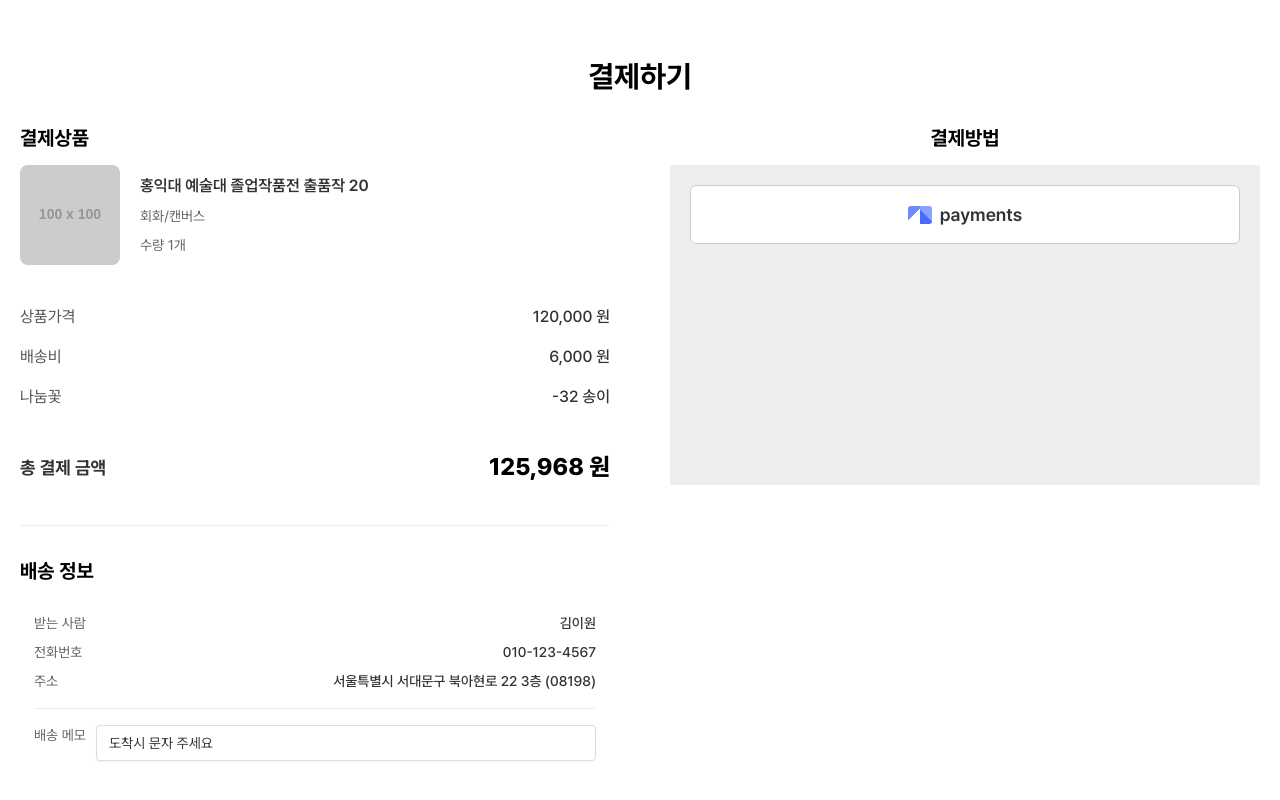
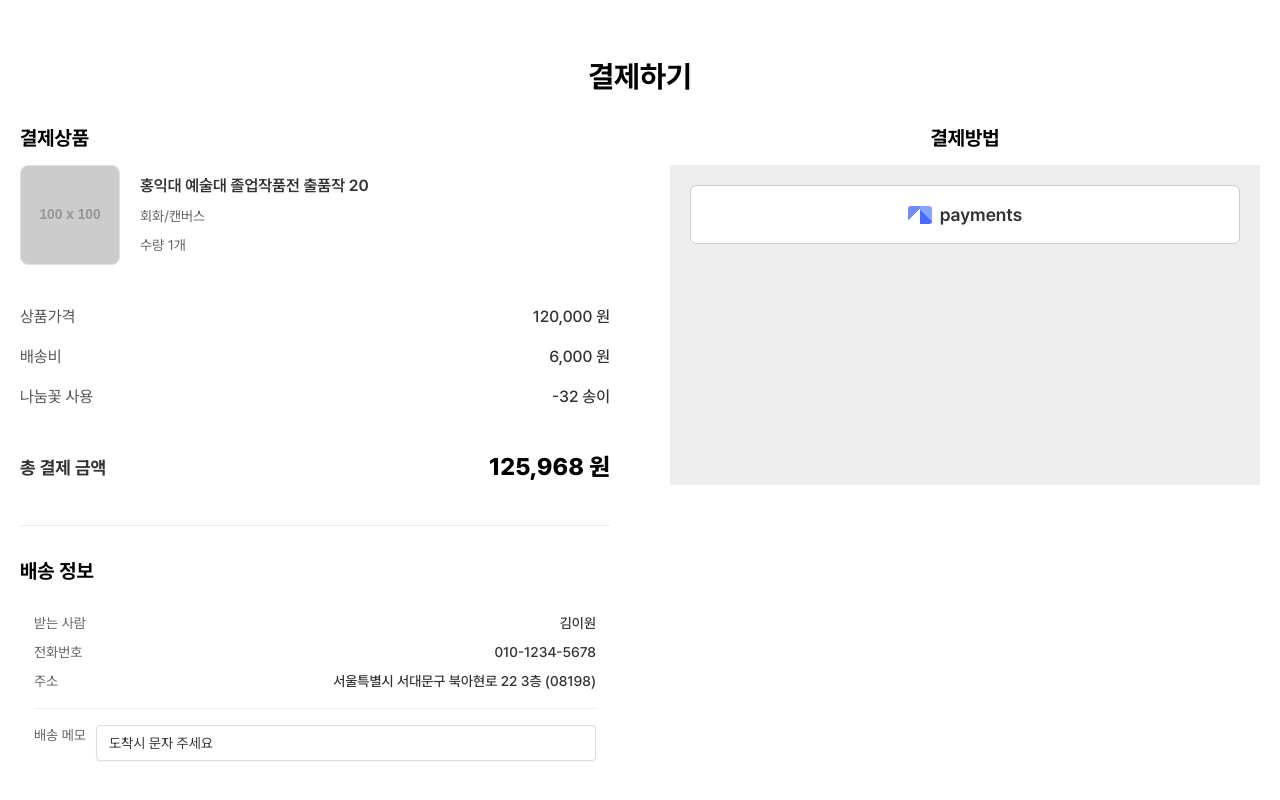
Before and after one commit to blaybus-highlight/Frontend, a Next.js app: page /pay in a window 1280 px wide. Shown: the part 294-1094 px from the top of the page. Built offline with nearby package versions, Linux system fonts and the light colour scheme; no server answers.

Commit message:
refactor : 결제 창에서 상품 이미지, 포인트 적용

```diff
--- a/src/app/(main)/pay/page.tsx
+++ b/src/app/(main)/pay/page.tsx
@@ -78,6 +78,7 @@ const StyleProvider = () => {
       object-fit: cover;
       border-radius: 8px;
       background-color: #f0f0f0;
+      border: 1px solid #e0e0e0;
     }
     .checkoutProductDetails {
       display: flex;
@@ -225,9 +226,21 @@ const formatCurrency = (amount: number) => {
 // --- [리팩토링] 작은 단위의 UI 컴포넌트들 ---
 
 // 1. 주문 상품 정보 컴포넌트
-const OrderSummary: React.FC<{ product: Product }> = ({ product }) => (
+const OrderSummary: React.FC<{ product: Product }> = ({ product }) => {
+  const [imageError, setImageError] = useState(false);
+
+  const handleImageError = () => {
+    setImageError(true);
+  };
+
+  return (
     <div className="checkoutProductInfo">
-    <img src={product.imageUrl} alt={product.name} className="checkoutProductImage" />
+      <img
+        src={imageError ? 'https://via.placeholder.com/100x100?text=이미지' : product.imageUrl}
+        alt={product.name}
+        className="checkoutProductImage"
+        onError={handleImageError}
+      />
       <div className="checkoutProductDetails">
         <p className="checkoutProductName">{product.name}</p>
         <p className="checkoutProductCategory">{product.category}</p>
@@ -235,6 +248,7 @@ const OrderSummary: React.FC<{ product: Product }> = ({ product }) => (
       </div>
     </div>
   );
+};
 
 // 2. 가격 정보 컴포넌트
 const PriceDetails: React.FC<{ productPrice: number, shipping: number, discountAmount: number, total: number }> = ({ productPrice, shipping, discountAmount, total }) => {
@@ -250,7 +264,7 @@ const PriceDetails: React.FC<{ productPrice: number, shipping: number, discountA
           <dd>{formatCurrency(shipping)}</dd>
         </div>
         <div className="checkoutPriceItem">
-          <dt>나눔꽃</dt>
+          <dt>나눔꽃 사용</dt>
           <dd>-{discountAmount} 송이</dd>
         </div>
       </dl>
@@ -369,6 +383,7 @@ const ShippingInfo: React.FC<{
 // --- [리팩토링] 메인 컴포넌트 ---
 
 const CheckoutPage: React.FC = () => {
+
   const router = useRouter();
   const searchParams = useSearchParams();
   const [productData, setProductData] = useState(defaultProductData);
@@ -381,7 +396,7 @@ const CheckoutPage: React.FC = () => {
   // 배송 정보 상태 관리
   const [shippingData, setShippingData] = React.useState({
     name: '김이원',
-    phone: '010-123-4567',
+    phone: '010-1234-5678',
     address: '서울특별시 서대문구 북아현로 22 3층',
     zipCode: '08198',
     memo: '도착시 문자 주세요'
@@ -389,7 +404,10 @@ const CheckoutPage: React.FC = () => {
 
   // URL 파라미터에서 결제 미리보기 데이터 추출
   useEffect(() => {
+    console.log('useEffect 실행됨');
     const previewParam = searchParams.get('preview');
+    console.log('previewParam:', previewParam);
+
     if (previewParam) {
       try {
         const parsedPreview = JSON.parse(decodeURIComponent(previewParam));
@@ -399,12 +417,14 @@ const CheckoutPage: React.FC = () => {
         setProductData({
           ...defaultProductData,
           name: parsedPreview.productName || defaultProductData.name,
-          price: parsedPreview.winningBidAmount || parsedPreview.productPrice || defaultProductData.price
+          category: '경매 상품', // 카테고리 기본값 설정
+          price: parsedPreview.winningBidAmount || parsedPreview.productPrice || defaultProductData.price,
+          imageUrl: parsedPreview.productImageUrl || defaultProductData.imageUrl
         });
 
-        // 배송비, 할인, 총액 업데이트 (기본값 사용)
+        // 배송비, 할인, 총액 업데이트
         const newShippingFee = parsedPreview.shippingFee || defaultShippingFee;
-        const newDiscount = parsedPreview.userPoint || defaultDiscount; // userPoint를 나눔꽃으로 사용
+        const newDiscount = parsedPreview.maxUsablePoint || parsedPreview.userPoint || defaultDiscount; // 사용 가능한 포인트
         const newTotal = parsedPreview.actualPaymentAmount ||
           ((parsedPreview.winningBidAmount || parsedPreview.productPrice || 0) + newShippingFee - newDiscount);
 
@@ -417,7 +437,7 @@ const CheckoutPage: React.FC = () => {
         if (parsedPreview.shippingAddress) {
           setShippingData({
             name: parsedPreview.shippingAddress.name || '김이원',
-            phone: parsedPreview.shippingAddress.phone || '010-123-4567',
+            phone: parsedPreview.shippingAddress.phone || '010-1234-5678',
             address: parsedPreview.shippingAddress.address || '서울특별시 서대문구 북아현로 22 3층',
             zipCode: parsedPreview.shippingAddress.zipCode || '08198',
             memo: parsedPreview.shippingAddress.memo || '도착시 문자 주세요'
@@ -436,6 +456,8 @@ const CheckoutPage: React.FC = () => {
       [field]: value
     }));
   };
+
+  console.log('현재 상태:', { productData, shippingFee, discount, totalPrice, auctionId });
 
   return (
     <>
--- a/src/components/product/ProductInfo.tsx
+++ b/src/components/product/ProductInfo.tsx
@@ -15,7 +15,7 @@ import { useSTOMPSocket } from '@/hooks/useSTOMPSocket';
 import { useAuctionStatus } from '@/hooks/useAuctionStatus';
 import { useWishlistStatus, useWishlistToggle } from '@/hooks/useWishlist';
 import { productsApi } from '@/api/products';
-import { buyItNow, BuyItNowRequest } from '@/api/payments';
+import { buyItNow, BuyItNowRequest, getPaymentPreview } from '@/api/payments';
 import { useMutation, useQueryClient } from '@tanstack/react-query';
 import AuctionResultModal from './AuctionResultModal';
 import BuyItNowModal from './BuyItNowModal';
@@ -377,10 +377,26 @@ const ProductInfo = ({ product, auction }: ProductInfoProps) => {
   }, [auction?.scheduledEndTime]);
 
   // 모달 액션 핸들러들
-  const handlePayment = () => {
-    // 낙찰 성공 시 결제 페이지로 이동
-    if (auctionResult?.resultType === 'WON') {
-      router.push('/pay');
+  const handlePayment = async () => {
+    // 낙찰 성공 시 결제 미리보기 API 호출 후 결제 페이지로 이동
+    if (auctionResult?.resultType === 'WON' && auction?.auctionId) {
+      try {
+        console.log('결제 미리보기 API 호출 시작:', auction.auctionId);
+        const previewResponse = await getPaymentPreview(auction.auctionId);
+
+        if (previewResponse.success) {
+          console.log('결제 미리보기 성공:', previewResponse.data);
+          // preview 데이터를 URL 파라미터로 인코딩하여 결제 페이지로 이동
+          const previewData = encodeURIComponent(JSON.stringify(previewResponse.data));
+          router.push(`/pay?preview=${previewData}`);
+        } else {
+          console.error('결제 미리보기 실패:', previewResponse.message);
+          alert(`결제 미리보기 실패: ${previewResponse.message}`);
+        }
+      } catch (error) {
+        console.error('결제 미리보기 API 호출 실패:', error);
+        alert('결제 미리보기를 불러오는 중 오류가 발생했습니다.');
+      }
     } else if (auctionResult?.actionUrl) {
       alert(`${auctionResult.actionUrl}로 이동합니다.`);
       // TODO: window.location.href = auctionResult.actionUrl;
```
Lines whose indentation alone changed are shown as unchanged.
